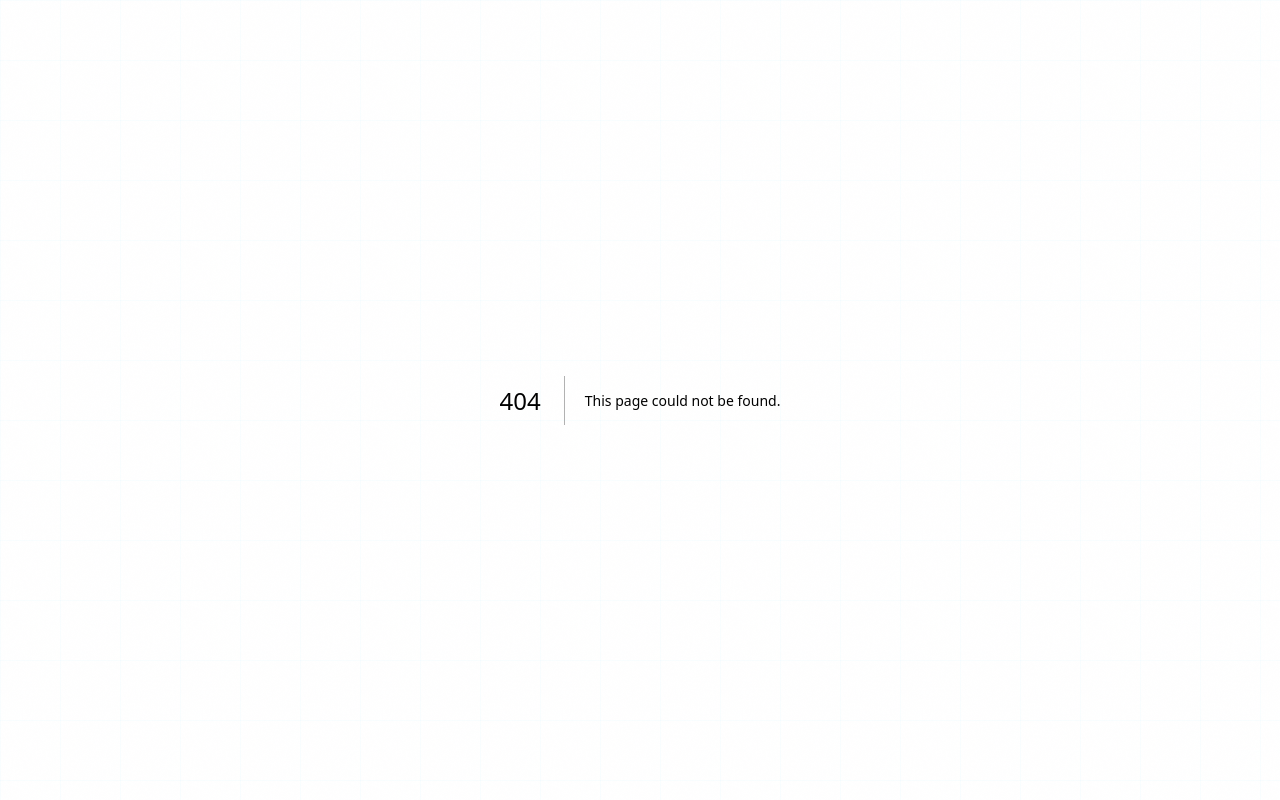
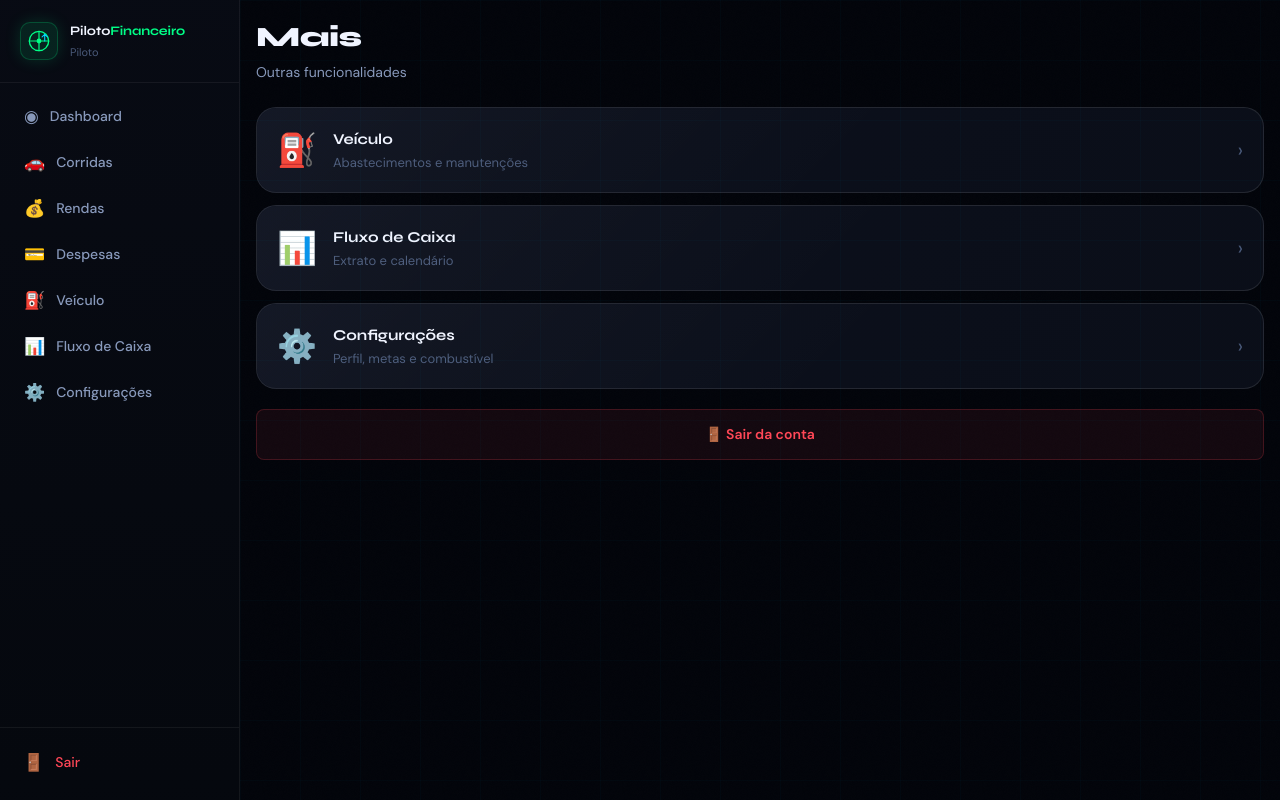
Before and after one commit to MarcosVGaspar/pilotofinanceiro, a Next.js app: page /dashboard/mais in a window 1280 px wide. Before the commit this address had no page. Built offline with nearby package versions, Linux system fonts and the light colour scheme; no server answers.

Commit message:
Criar page.tsx

```diff
--- /dev/null
+++ b/src/app/dashboard/mais/page.tsx
@@ -0,0 +1,56 @@
+'use client'
+import React from 'react'
+import Link from 'next/link'
+import { useRouter } from 'next/navigation'
+import { createClient } from '@/lib/supabase/client'
+
+const items = [
+  { href: '/dashboard/veiculo',       icon: '⛽', label: 'Veículo',        sub: 'Abastecimentos e manutenções' },
+  { href: '/dashboard/fluxo',         icon: '📊', label: 'Fluxo de Caixa', sub: 'Extrato e calendário' },
+  { href: '/dashboard/configuracoes', icon: '⚙️', label: 'Configurações',  sub: 'Perfil, metas e combustível' },
+]
+
+export default function MaisPage() {
+  const router = useRouter()
+  const supabase = createClient()
+
+  async function signOut() {
+    await supabase.auth.signOut()
+    router.push('/login')
+    router.refresh()
+  }
+
+  return (
+    <div className="anim-fade">
+      <h1 style={{ fontFamily: 'var(--font-display)', fontSize: '28px', fontWeight: 800, color: 'var(--text-1)', letterSpacing: '-.02em', marginBottom: '4px' }}>
+        Mais
+      </h1>
+      <p style={{ fontSize: '14px', color: 'var(--text-2)', marginBottom: '24px' }}>
+        Outras funcionalidades
+      </p>
+
+      <div style={{ display: 'flex', flexDirection: 'column', gap: '12px' }}>
+        {items.map(item => (
+          <Link key={item.href} href={item.href} style={{ textDecoration: 'none' }}>
+            <div className="glass-card" style={{ padding: '18px 20px', display: 'flex', alignItems: 'center', gap: '16px', cursor: 'pointer' }}>
+              <span style={{ fontSize: '32px' }}>{item.icon}</span>
+              <div>
+                <p style={{ fontFamily: 'var(--font-display)', fontSize: '15px', fontWeight: 700, color: 'var(--text-1)' }}>{item.label}</p>
+                <p style={{ fontSize: '13px', color: 'var(--text-3)', marginTop: '3px' }}>{item.sub}</p>
+              </div>
+              <span style={{ marginLeft: 'auto', color: 'var(--text-3)', fontSize: '20px' }}>›</span>
+            </div>
+          </Link>
+        ))}
+
+        <div style={{ marginTop: '8px' }}>
+          <button onClick={signOut}
+            className="btn-danger"
+            style={{ width: '100%', padding: '14px', justifyContent: 'center', fontSize: '14px' }}>
+            🚪 Sair da conta
+          </button>
+        </div>
+      </div>
+    </div>
+  )
+}
```
